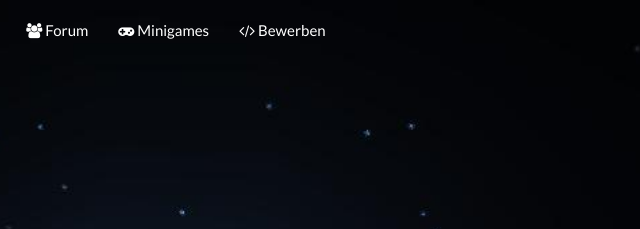
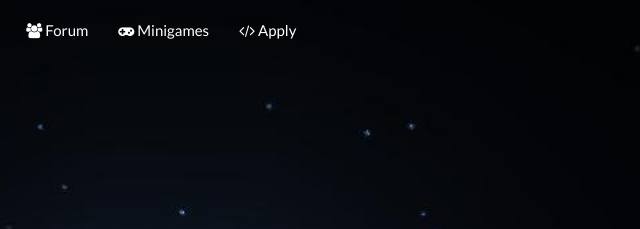
Before and after one commit to RexFracht868454/MinecraftServerWebsite, a plain HTML site: page apply.html in a window 1280 px wide. Shown: the top 229 px of the page, 199-839 px from the left. Drawn offline with Linux system fonts and the light colour scheme.

Commit message:
Add files via upload

```diff
--- a/apply.html
+++ b/apply.html
@@ -18,7 +18,7 @@
                         <li><a href="about.html"><i class="fa fa-address-card"></i> About us</a></li>
                         <li><a href="forum/"><i class="fa fa-users"></i> Forum</a></li>
                         <li><a href="minigames.html"><i class="fa fa-gamepad"></i> Minigames</a></li>
-                        <li><a href="apply.html"><i class="fa fa-code"></i> Bewerben</a></li>
+                        <li><a href="apply.html"><i class="fa fa-code"></i> Apply</a></li>
                     </ul>
                 </div>
             </nav>
```
Also changed, not shown: about.html (+1 -1 lines), minigames.html (+1 -1 lines).
